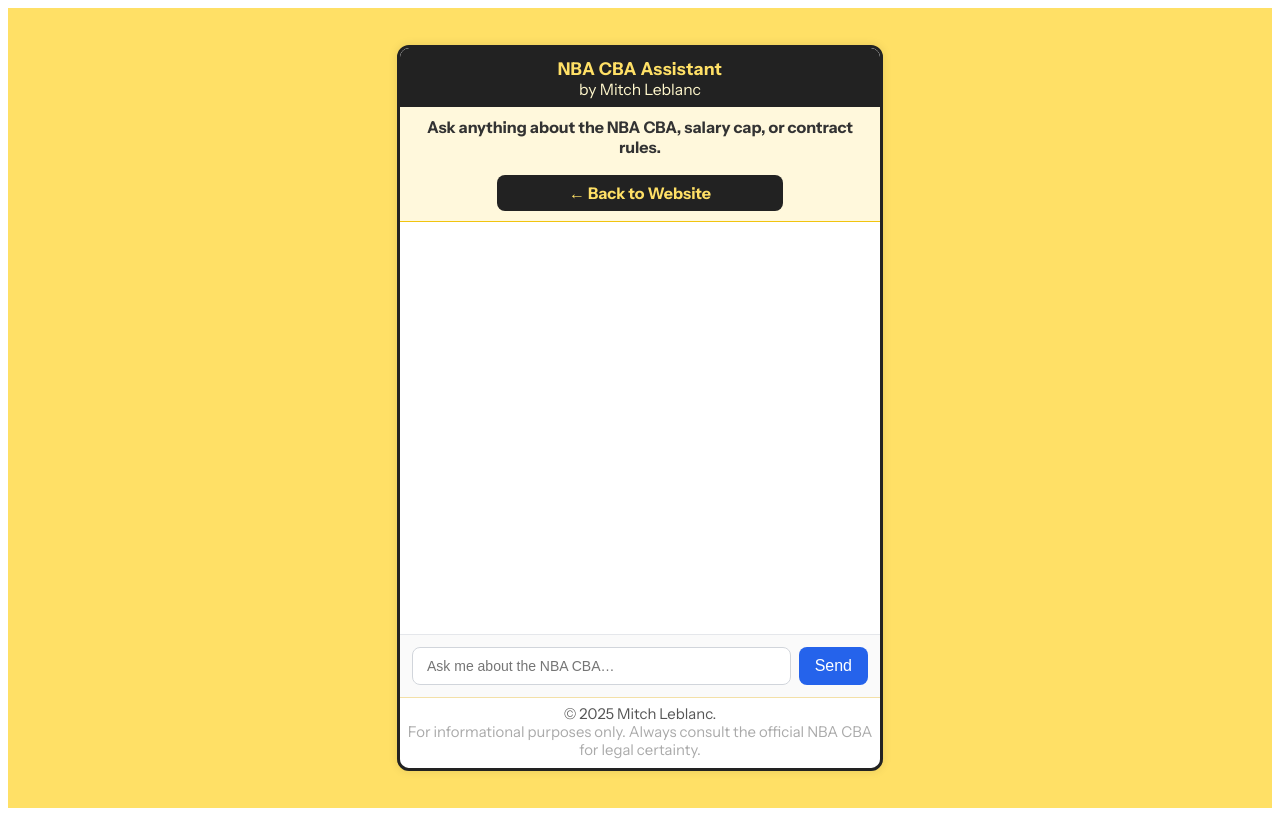
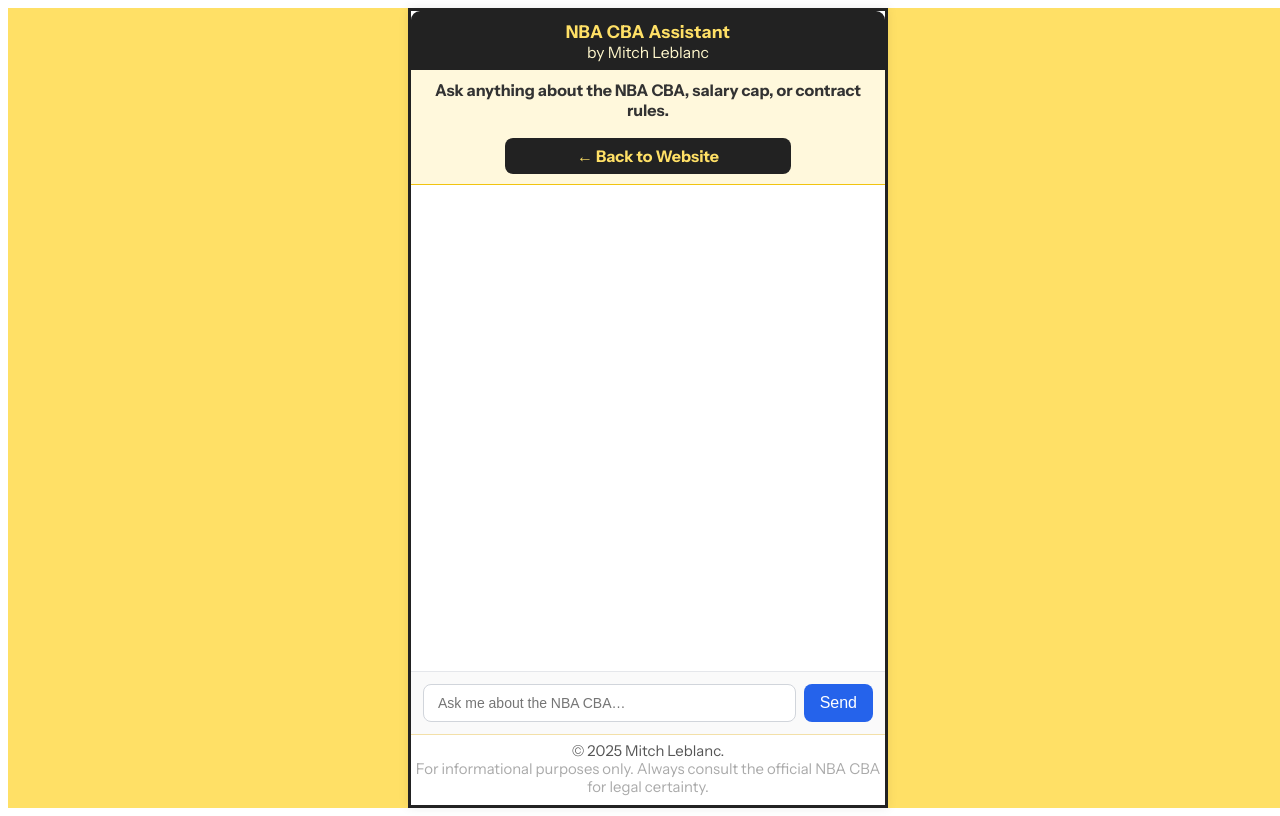
Before and after one commit to MitchDotCom/nba-cba-assistant, a Next.js app: page /embed in a window 1280 px wide. Built offline with nearby package versions, Linux system fonts and the light colour scheme.

Commit message:
Update embed.js

```diff
--- a/pages/embed.js
+++ b/pages/embed.js
@@ -55,26 +55,26 @@
           margin: 0,
           padding: 0,
           minHeight: "100vh",
+          width: "100vw",
           background: "#ffe066",
           fontFamily: "'Instrument Sans', sans-serif",
-          display: "flex",
-          justifyContent: "center",
-          alignItems: "center",
+          boxSizing: "border-box",
         }}
       >
         <div
           style={{
             background: "#fff",
-            width: "95vw",
+            width: "100vw",
             maxWidth: 480,
             minWidth: 0,
-            height: "90vh",
-            borderRadius: 12,
-            boxShadow: "0 0 10px rgba(0,0,0,0.1)",
+            minHeight: "100vh",
+            margin: "0 auto",
+            borderRadius: 0,
+            boxShadow: "0 0 10px rgba(0,0,0,0.08)",
             display: "flex",
             flexDirection: "column",
-            overflow: "hidden",
             border: "3px solid #222",
+            boxSizing: "border-box",
           }}
         >
           {/* HEADER */}
```
